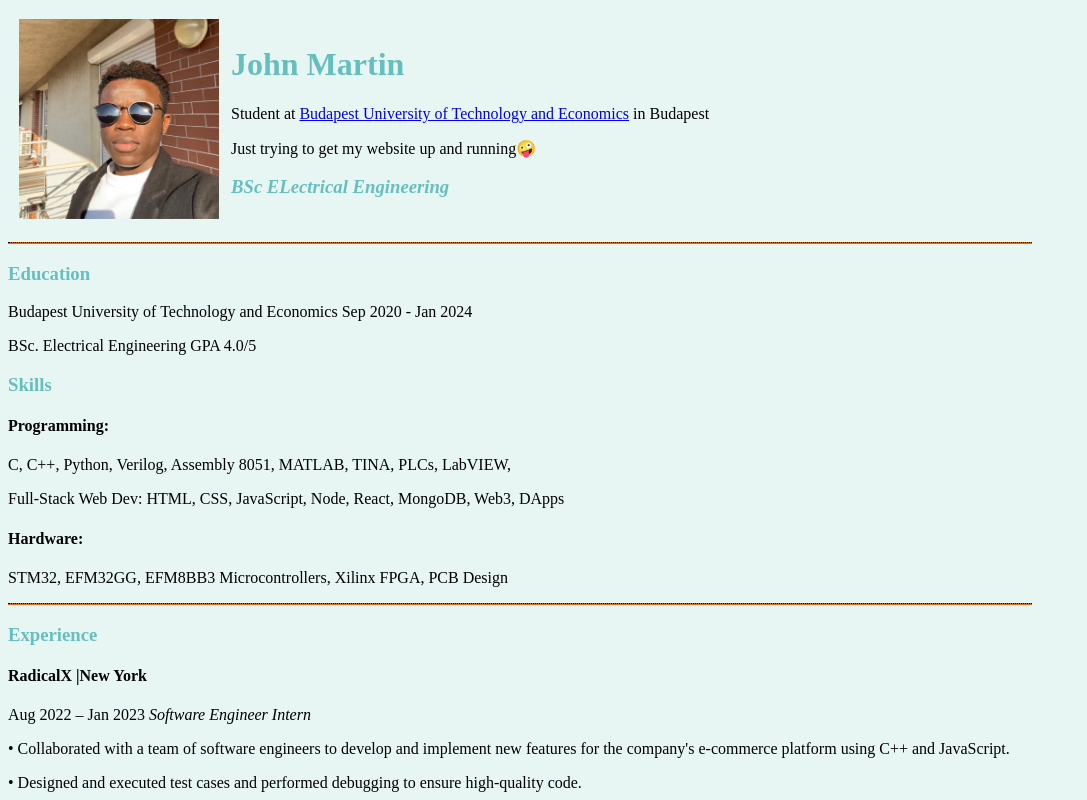
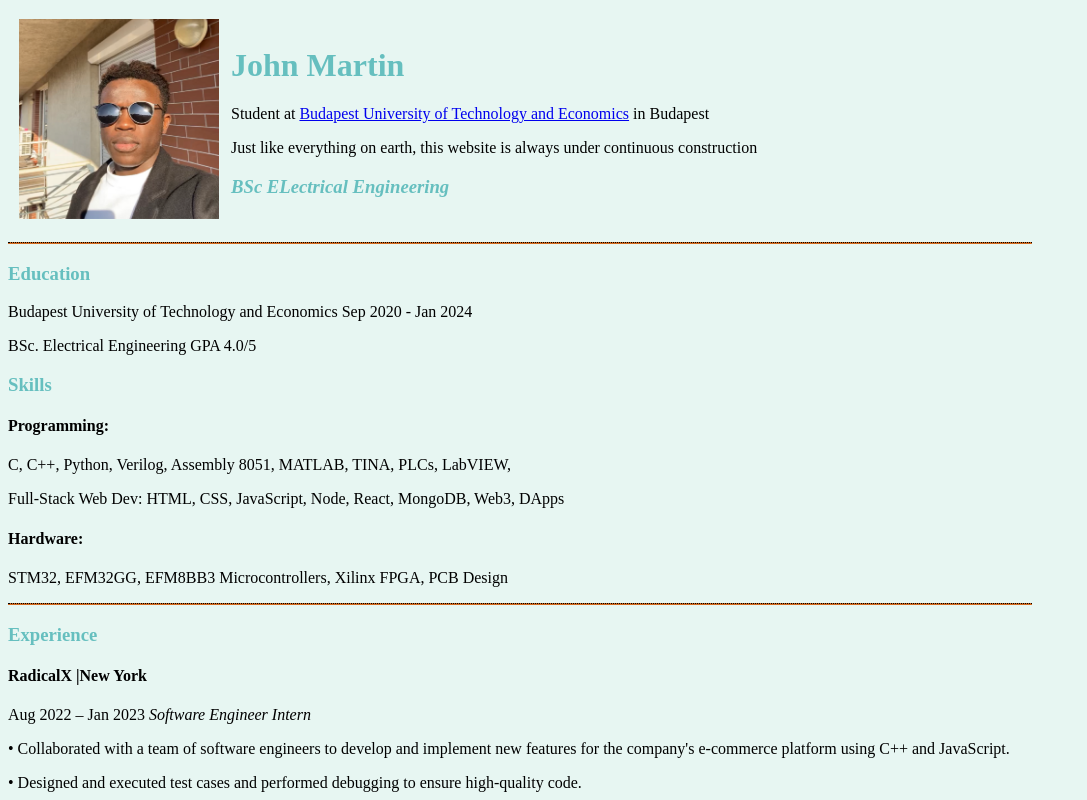
Before and after one commit to Ogumo09/Website, a plain HTML site: page index.html in a window 1280 px wide. Shown: the top 800 px of the page, without its empty margins (0-1087 px from the left). Drawn offline with Linux system fonts and the light colour scheme.

Commit message:
added a line of code

```diff
--- a/index.html
+++ b/index.html
@@ -12,7 +12,7 @@
         <td><h1>John Martin</h1>
             <b></b>
             <p> Student at <a href="https://www.bme.hu/?language=en">Budapest University of Technology and Economics</a> in Budapest </p>
-            <p>Just trying to get my website up and running🤪</p>
+            <p>Just like everything on earth, this website is always under continuous construction</p>
         <p><h3><em>BSc ELectrical Engineering</em></h3></p>
     </td>
         </tr>
```
